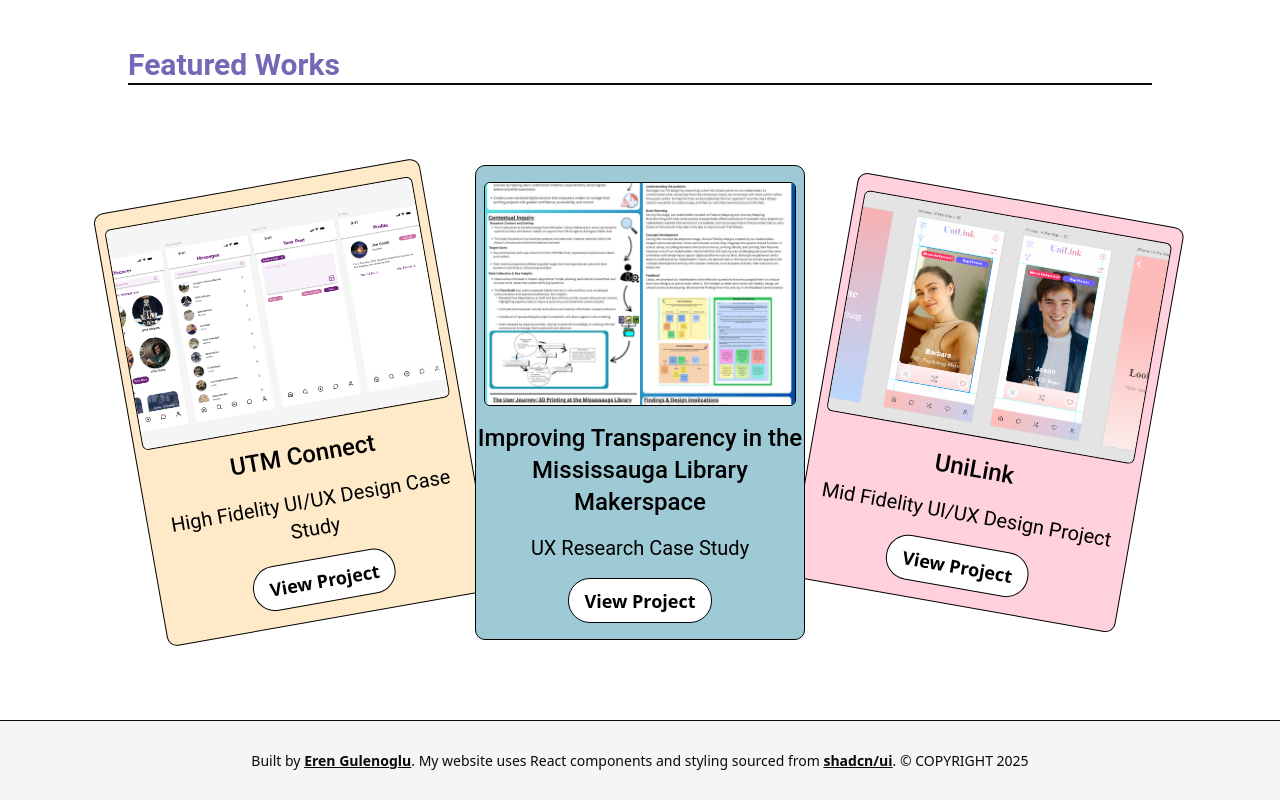
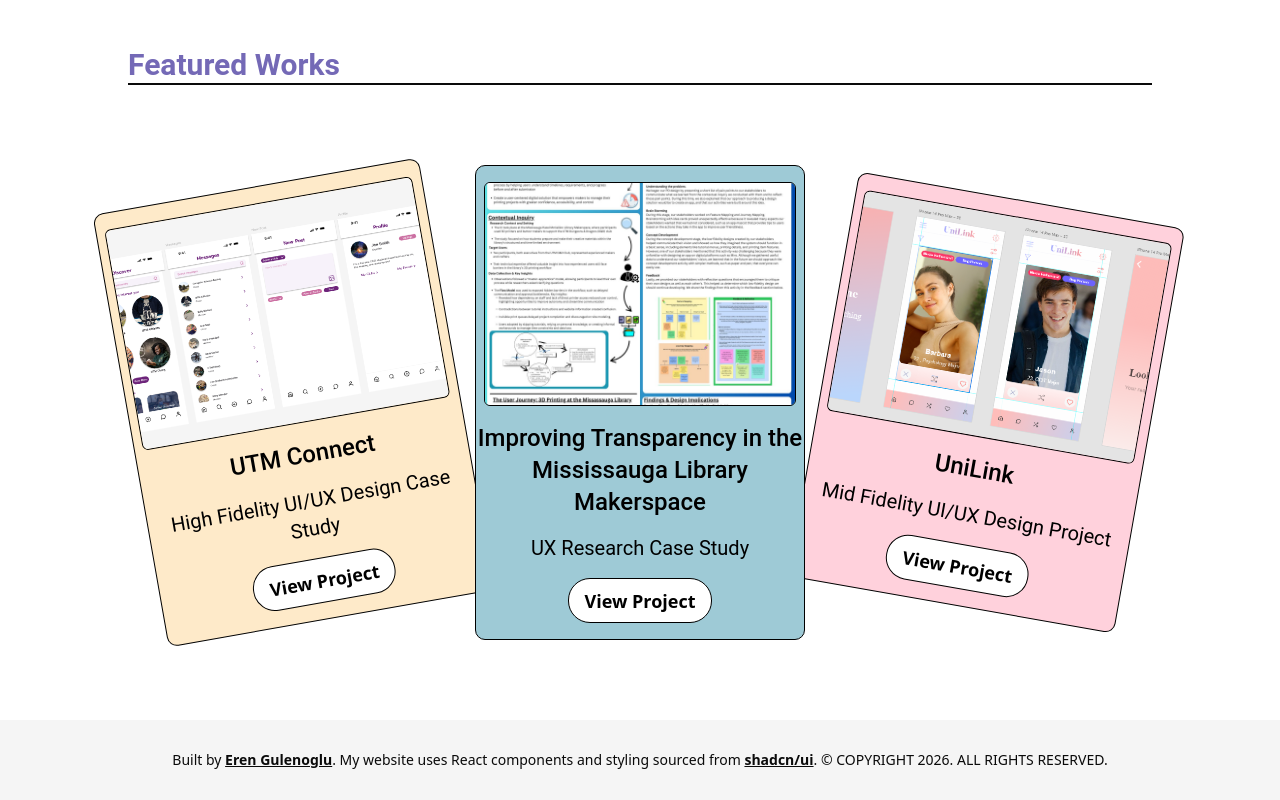
Before and after one commit to ErenGulenoglu/eg_portfolio, a React (Vite) app in the folder frontend/: page /#/ in a window 1280 px wide. Shown: the part 672-1472 px from the top of the page. Built offline with nearby package versions, Linux system fonts and the light colour scheme.

Commit message:
Update Footer.tsx
Small footer update

```diff
--- a/frontend/src/components/Footer.tsx
+++ b/frontend/src/components/Footer.tsx
@@ -2,7 +2,7 @@
 
 function Footer() {
 	return (
-		<div className="flex w-full h-[10vh] justify-center items-center bg-muted border-t border-foreground">
+		<div className="flex w-full h-[10vh] justify-center items-center bg-muted">
 			<p className="w-[75%] text-sm text-center">
 				Built by{" "}
 				<Link className="font-bold underline" to="https://www.linkedin.com/in/eren-gulenoglu-95690627b/">
@@ -12,7 +12,7 @@
 				<Link className="font-bold underline" to="https://ui.shadcn.com/">
 					shadcn/ui
 				</Link>
-				. © COPYRIGHT 2025
+				. © COPYRIGHT 2026. ALL RIGHTS RESERVED.
 			</p>
 		</div>
 	);
```
